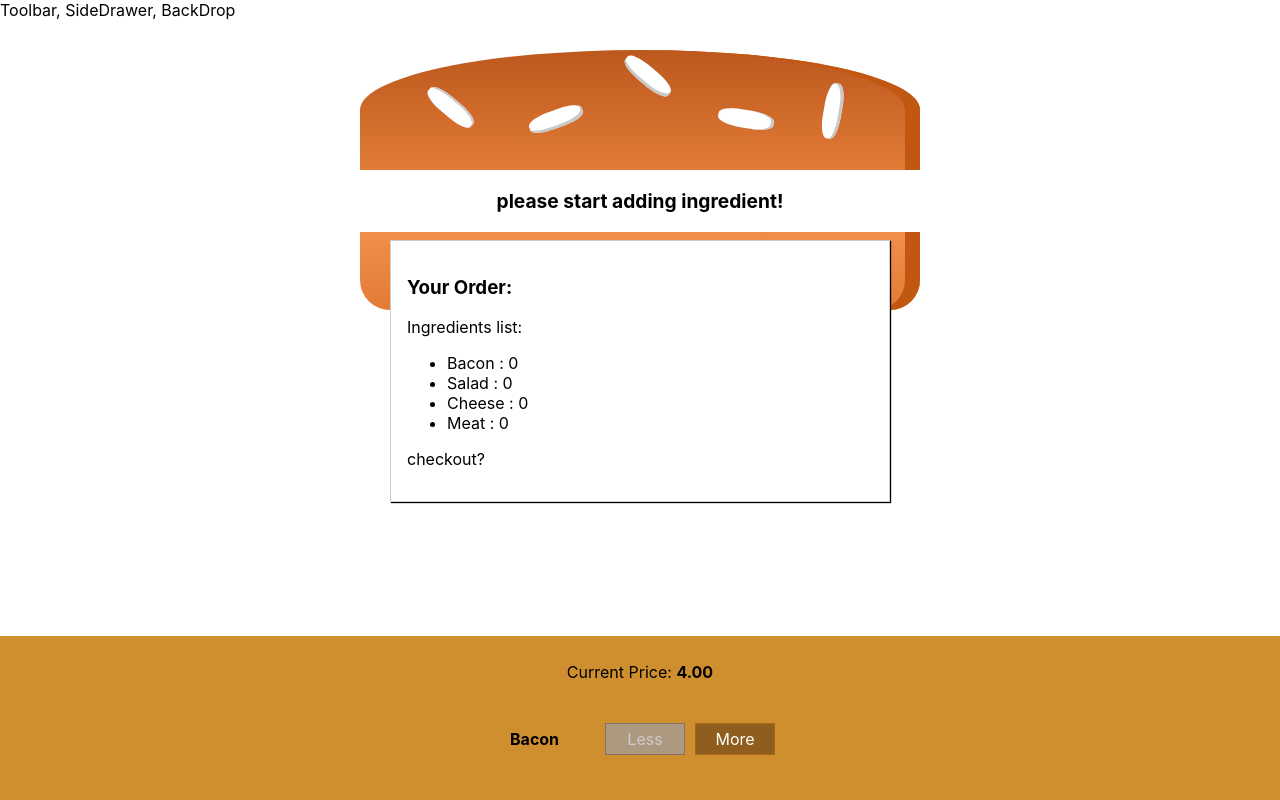
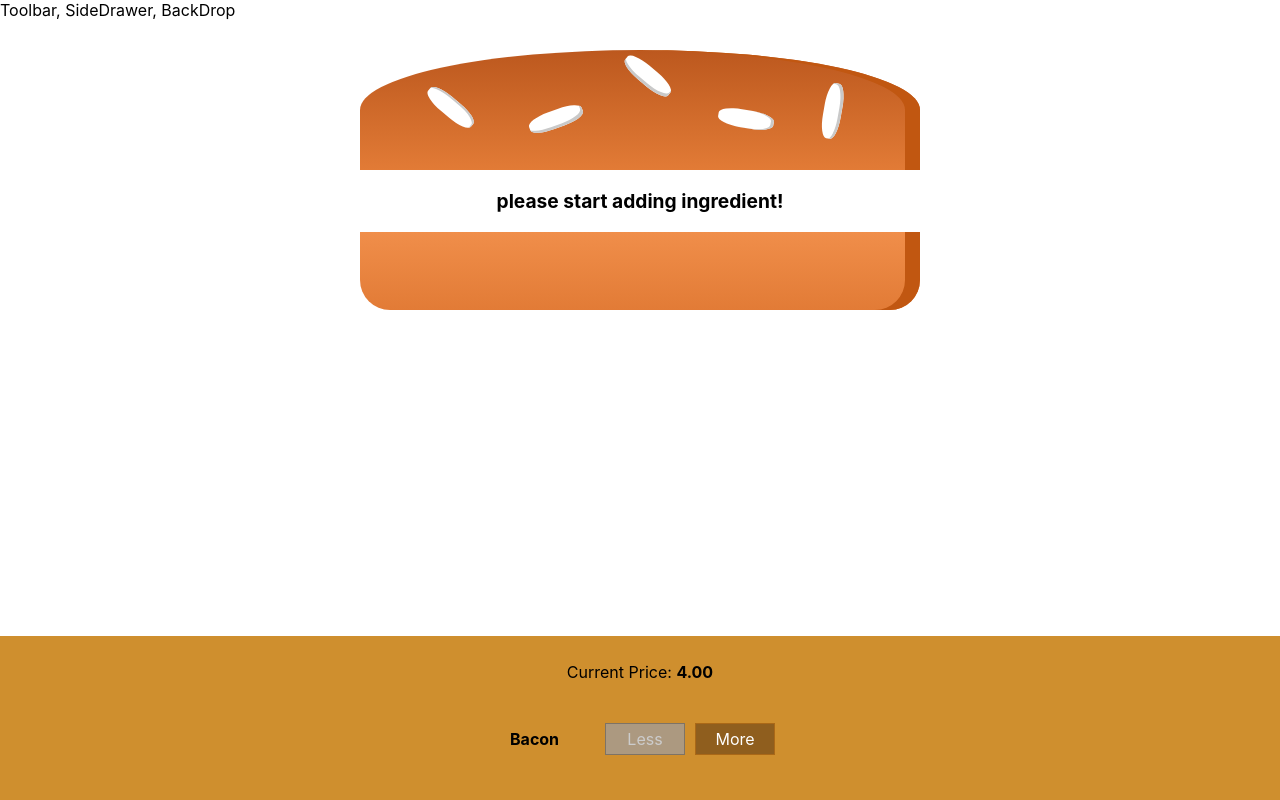
Before and after one commit to tiansiyu0210/react-burger, a React (Create React App) app: page / in a window 1280 px wide. Shown: the top 800 px of the page. Built offline with nearby package versions, Linux system fonts and the light colour scheme.

Commit message:
167. Implementing the Backdrop Component

```diff
--- a/src/component/Burger/BuildControls/BuildControls.js
+++ b/src/component/Burger/BuildControls/BuildControls.js
@@ -20,7 +20,7 @@ const buildControls = (props) => (
                                  disableInfo={props.disableInfo[control.type]}
             ></BuildControl>
         })}
-        <button className={classes.OrderButton} disabled={!props.purchasable}> Order Now! </button>
+        <button className={classes.OrderButton} disabled={!props.purchasable} onClick={props.ordering}> Order Now! </button>
     </div>
 )
 
--- a/src/component/UI/Modal/Modal.js
+++ b/src/component/UI/Modal/Modal.js
@@ -2,7 +2,10 @@ import React from 'react';
 import classes from './Modal.module.css'
 
 const modal = (props) => (
-    <div className={classes.Modal}>
+    <div className={classes.Modal} style={{
+        transform: props.ordering ? 'translateY(0)' : 'translateY(-100vh)',
+        opacity: props.ordering ? '1' : '0'
+    }}>
         {props.children}
     </div>
 );
--- a/src/container/BurgerBuilder/BurgerBuilder.js
+++ b/src/container/BurgerBuilder/BurgerBuilder.js
@@ -26,7 +26,8 @@ class BurgerBuilder extends Component {
             meat: 0
         },
         price: 4,
-        purchase: false
+        purchase: false,
+        ordering: false
     }
 
     updatePurchase(curIngredient) {
@@ -78,6 +79,10 @@ class BurgerBuilder extends Component {
         this.updatePurchase(copyIn);
     }
 
+    orderHandler = () => {
+        this.setState({ordering: true});
+    }
+
     render() {
         const disableInfo = {
             ...this.state.ingredients
@@ -89,7 +94,7 @@ class BurgerBuilder extends Component {
 
         return (
             <Aux>
-                <Modal>
+                <Modal ordering={this.state.ordering}>
                     <OrderSummary ingredients={this.state.ingredients}/>
                 </Modal>
                 <Burger ingredients={this.state.ingredients}/>
@@ -98,6 +103,7 @@ class BurgerBuilder extends Component {
                                  disableInfo={disableInfo}
                                  price={this.state.price}
                                  purchasable={this.state.purchase}
+                                 ordering={this.orderHandler}
                 ></BuilderControls>
             </Aux>
         )
```
